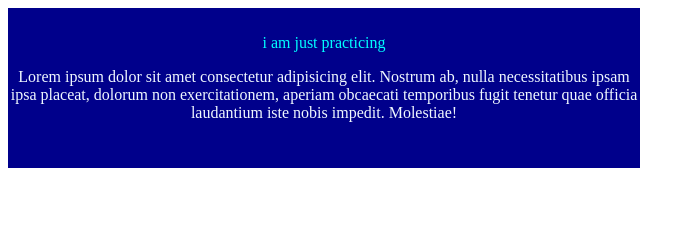
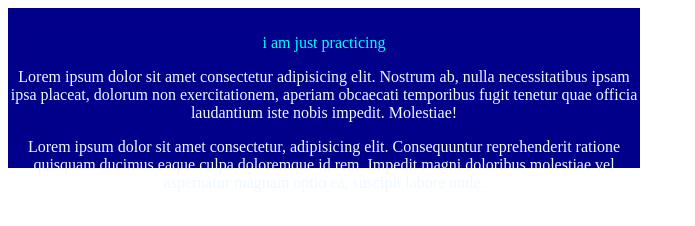
Before and after one commit to prachibala/practice, a plain HTML site: page index.html in a window 1280 px wide. Shown: the whole page, without its empty margins (0-695 px from the left). Drawn offline with Linux system fonts and the light colour scheme.

Commit message:
line added

```diff
--- a/index.html
+++ b/index.html
@@ -16,6 +16,12 @@
                 exercitationem, aperiam obcaecati temporibus fugit tenetur quae
                 officia laudantium iste nobis impedit. Molestiae!
             </p>
+            <p class="pp">
+                Lorem ipsum dolor sit amet consectetur, adipisicing elit.
+                Consequuntur reprehenderit ratione quisquam ducimus eaque culpa
+                doloremque id rem. Impedit magni doloribus molestiae vel
+                aspernatur magnam optio ea, suscipit labore unde.
+            </p>
         </div>
     </body>
 </html>
```
